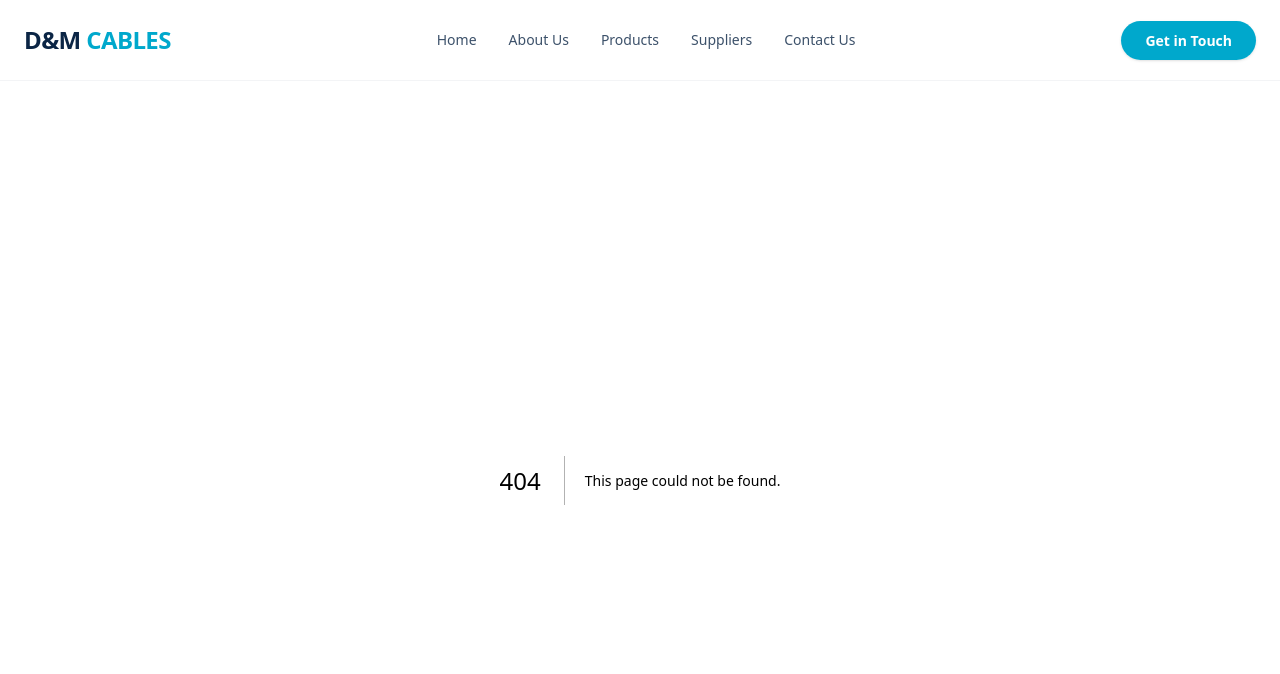
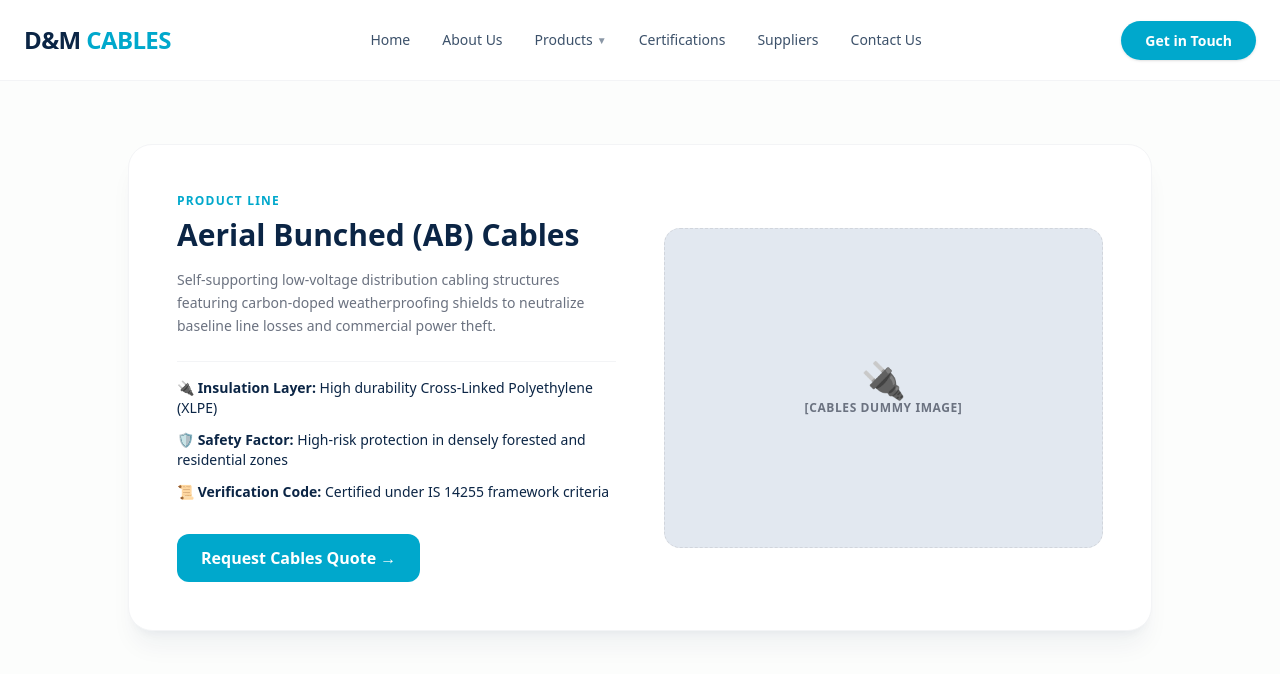
Before and after one commit to manikdhiman/dandm-cables, a Next.js app: page /products/cables in a window 1280 px wide. Before the commit this address had no page. Shown: the top 674 px of the page. Built offline with nearby package versions, Linux system fonts and the light colour scheme.

Commit message:
new products images and added BrandTrust section

```diff
--- /dev/null
+++ b/src/app/certifications/page.js
@@ -0,0 +1,18 @@
+export default function CertificationsPage() {
+  return (
+    <main className="min-h-screen bg-brand-ice/30 py-16 px-6 flex flex-col items-center justify-center text-center">
+      <div className="max-w-md bg-white p-10 rounded-3xl border border-gray-100 shadow-xl shadow-brand-navy/5">
+        <span className="text-5xl block mb-4">📜</span>
+        <h1 className="text-2xl font-black text-brand-navy tracking-tight mb-2">
+          Quality & Compliance Certifications
+        </h1>
+        <p className="text-sm text-brand-gray leading-relaxed mb-6">
+          This section is currently being updated with our official ISO 9001:2015 management systems and Bureau of Indian Standards (BIS) ISI certificates.
+        </p>
+        <div className="inline-flex items-center gap-2 bg-brand-ice text-brand-teal px-4 py-1.5 rounded-full text-xs font-bold uppercase tracking-wider">
+          ⚙️ Under Construction
+        </div>
+      </div>
+    </main>
+  );
+}
--- /dev/null
+++ b/src/app/products/cables/page.js
@@ -0,0 +1,32 @@
+import Link from 'next/link';
+
+export default function CablesPage() {
+  return (
+    <main className="min-h-screen bg-brand-ice/30 py-16 px-6">
+      <div className="max-w-5xl mx-auto grid grid-cols-1 lg:grid-cols-2 gap-12 items-center bg-white p-8 md:p-12 rounded-3xl border border-gray-100 shadow-xl shadow-brand-navy/5">
+        <div>
+          <span className="text-xs font-bold text-brand-teal uppercase tracking-widest block mb-2">PRODUCT LINE</span>
+          <h1 className="text-3xl font-black text-brand-navy mb-4">Aerial Bunched (AB) Cables</h1>
+          <p className="text-sm text-brand-gray leading-relaxed mb-6">
+            Self-supporting low-voltage distribution cabling structures featuring carbon-doped weatherproofing shields to neutralize baseline line losses and commercial power theft.
+          </p>
+          <div className="space-y-3 border-t border-gray-100 pt-4 text-sm text-brand-navy">
+            <div>🔌 <strong>Insulation Layer:</strong> High durability Cross-Linked Polyethylene (XLPE)</div>
+            <div>🛡️ <strong>Safety Factor:</strong> High-risk protection in densely forested and residential zones</div>
+            <div>📜 <strong>Verification Code:</strong> Certified under IS 14255 framework criteria</div>
+          </div>
+          <Link href="/contact" className="mt-8 inline-block bg-brand-teal text-white font-bold px-6 py-3 rounded-xl hover:bg-brand-navy transition duration-300">
+            Request Cables Quote →
+          </Link>
+        </div>
+
+        <div className="w-full h-80 bg-slate-200 rounded-2xl flex items-center justify-center border border-dashed border-gray-300 relative overflow-hidden">
+          <div className="text-center p-6 text-brand-gray space-y-2">
+            <span className="text-4xl">🔌</span>
+            <p className="font-bold text-xs uppercase tracking-wider">[Cables Dummy Image]</p>
+          </div>
+        </div>
+      </div>
+    </main>
+  );
+}
--- /dev/null
+++ b/src/app/products/conductors/page.js
@@ -0,0 +1,32 @@
+import Link from 'next/link';
+
+export default function ConductorsPage() {
+  return (
+    <main className="min-h-screen bg-brand-ice/30 py-16 px-6">
+      <div className="max-w-5xl mx-auto grid grid-cols-1 lg:grid-cols-2 gap-12 items-center bg-white p-8 md:p-12 rounded-3xl border border-gray-100 shadow-xl shadow-brand-navy/5">
+        <div>
+          <span className="text-xs font-bold text-brand-teal uppercase tracking-widest block mb-2">PRODUCT LINE</span>
+          <h1 className="text-3xl font-black text-brand-navy mb-4">Overhead Transmission Conductors</h1>
+          <p className="text-sm text-brand-gray leading-relaxed mb-6">
+            Engineered to sustain continuous high-voltage power transmission across national utility grids under rugged external outdoor weather pressures.
+          </p>
+          <div className="space-y-3 border-t border-gray-100 pt-4 text-sm text-brand-navy">
+            <div>⚡ <strong>Configurations:</strong> ACSR, AAC, and AAAC alloy configurations</div>
+            <div>⚙️ <strong>Stranding Types:</strong> Squirrel, Weasel, Rabbit, Dog, Panther, Zebra</div>
+            <div>📜 <strong>Bureau Markings:</strong> Fully compliant with IS-398 rules</div>
+          </div>
+          <Link href="/contact" className="mt-8 inline-block bg-brand-teal text-white font-bold px-6 py-3 rounded-xl hover:bg-brand-navy transition duration-300">
+            Request Conductor Quote →
+          </Link>
+        </div>
+
+        <div className="w-full h-80 bg-slate-200 rounded-2xl flex items-center justify-center border border-dashed border-gray-300 relative overflow-hidden">
+          <div className="text-center p-6 text-brand-gray space-y-2">
+            <span className="text-4xl">⚡</span>
+            <p className="font-bold text-xs uppercase tracking-wider">[Conductors Dummy Image]</p>
+          </div>
+        </div>
+      </div>
+    </main>
+  );
+}
--- /dev/null
+++ b/src/app/products/wire-rods/page.js
@@ -0,0 +1,33 @@
+import Link from 'next/link';
+
+export default function WireRodsPage() {
+  return (
+    <main className="min-h-screen bg-brand-ice/30 py-16 px-6">
+      <div className="max-w-5xl mx-auto grid grid-cols-1 lg:grid-cols-2 gap-12 items-center bg-white p-8 md:p-12 rounded-3xl border border-gray-100 shadow-xl shadow-brand-navy/5">
+        <div>
+          <span className="text-xs font-bold text-brand-teal uppercase tracking-widest block mb-2">PRODUCT LINE</span>
+          <h1 className="text-3xl font-black text-brand-navy mb-4">Aluminium Wire Rods</h1>
+          <p className="text-sm text-brand-gray leading-relaxed mb-6">
+            Manufactured using premium continuous casting lines, our wire rods offer unmatched purity parameters for complex wire-drawing and re-drawing processes.
+          </p>
+          <div className="space-y-3 border-t border-gray-100 pt-4 text-sm text-brand-navy">
+            <div>⭕ <strong>Available Size Diameters:</strong> 9.5mm, 12.5mm, 15mm</div>
+            <div>🧪 <strong>Purity Standard:</strong> Minimum 99.7% EC Grade content</div>
+            <div>📜 <strong>Quality Standard:</strong> Full IS 5484 certification alignment</div>
+          </div>
+          <Link href="/contact" className="mt-8 inline-block bg-brand-teal text-white font-bold px-6 py-3 rounded-xl hover:bg-brand-navy transition duration-300">
+            Request Wire Rod Quote →
+          </Link>
+        </div>
+
+        {/* Dummy Photo Frame Box */}
+        <div className="w-full h-80 bg-slate-200 rounded-2xl flex items-center justify-center border border-dashed border-gray-300 relative overflow-hidden">
+          <div className="text-center p-6 text-brand-gray space-y-2">
+            <span className="text-4xl">⭕</span>
+            <p className="font-bold text-xs uppercase tracking-wider">[Wire Rods Dummy Image]</p>
+          </div>
+        </div>
+      </div>
+    </main>
+  );
+}
--- a/src/components/layout/Navbar.js
+++ b/src/components/layout/Navbar.js
@@ -1,6 +1,18 @@
+"use client"; // Required because we are now tracking hover states!
+
+import { useState } from 'react';
 import Link from 'next/link';
 
 export default function Navbar() {
+  const [isDropdownOpen, setIsDropdownOpen] = useState(false);
+
+  // The 3 exact product lines we want to feature in the dropdown list
+  const productItems = [
+    { name: "Aluminium Wire Rods", slug: "wire-rods" },
+    { name: "Overhead Conductors", slug: "conductors" },
+    { name: "Power & AB Cables", slug: "cables" },
+  ];
+
   return (
     <nav className="fixed top-0 left-0 w-full bg-white/80 backdrop-blur-md z-50 border-b border-gray-100">
       <div className="max-w-7xl mx-auto px-6 h-20 flex items-center justify-between">
@@ -14,7 +26,35 @@ export default function Navbar() {
         <div className="hidden md:flex items-center gap-8 text-sm font-medium text-brand-navy/80">
           <Link href="/" className="hover:text-brand-teal transition">Home</Link>
           <Link href="/about" className="hover:text-brand-teal transition">About Us</Link>
-          <Link href="/products" className="hover:text-brand-teal transition">Products</Link>
+
+          {/* 🎯 Dropdown Wrapper Element */}
+          <div
+            className="relative py-4"
+            onMouseEnter={() => setIsDropdownOpen(true)}
+            onMouseLeave={() => setIsDropdownOpen(false)}
+          >
+            <Link href="/products" className="hover:text-brand-teal transition flex items-center gap-1">
+              Products <span className="text-[10px] opacity-60">▼</span>
+            </Link>
+
+            {/* Floating Sub-menu Card */}
+            {isDropdownOpen && (
+              <div className="absolute top-full left-0 bg-white border border-gray-100 shadow-xl rounded-2xl p-4 w-60 flex flex-col gap-2 animate-fade-in z-50">
+                {productItems.map((item, idx) => (
+                  <Link
+                    key={idx}
+                    href={`/products/${item.slug}`}
+                    className="hover:bg-brand-ice text-brand-navy font-semibold px-4 py-2.5 rounded-xl transition text-xs"
+                    onClick={() => setIsDropdownOpen(false)} // Closes menu when clicked
+                  >
+                    {item.name}
+                  </Link>
+                ))}
+              </div>
+            )}
+          </div>
+
+          <Link href="/certifications" className="hover:text-brand-teal transition">Certifications</Link>
           <Link href="/suppliers" className="hover:text-brand-teal transition">Suppliers</Link>
           <Link href="/contact" className="hover:text-brand-teal transition">Contact Us</Link>
         </div>
```
